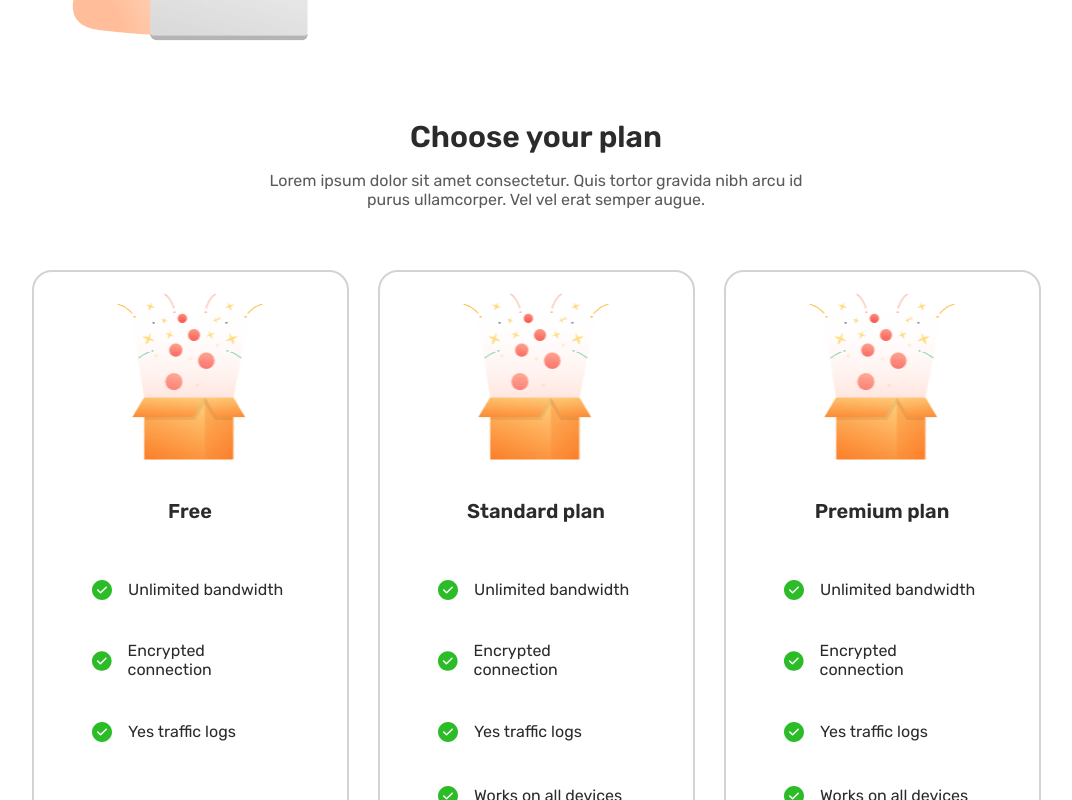
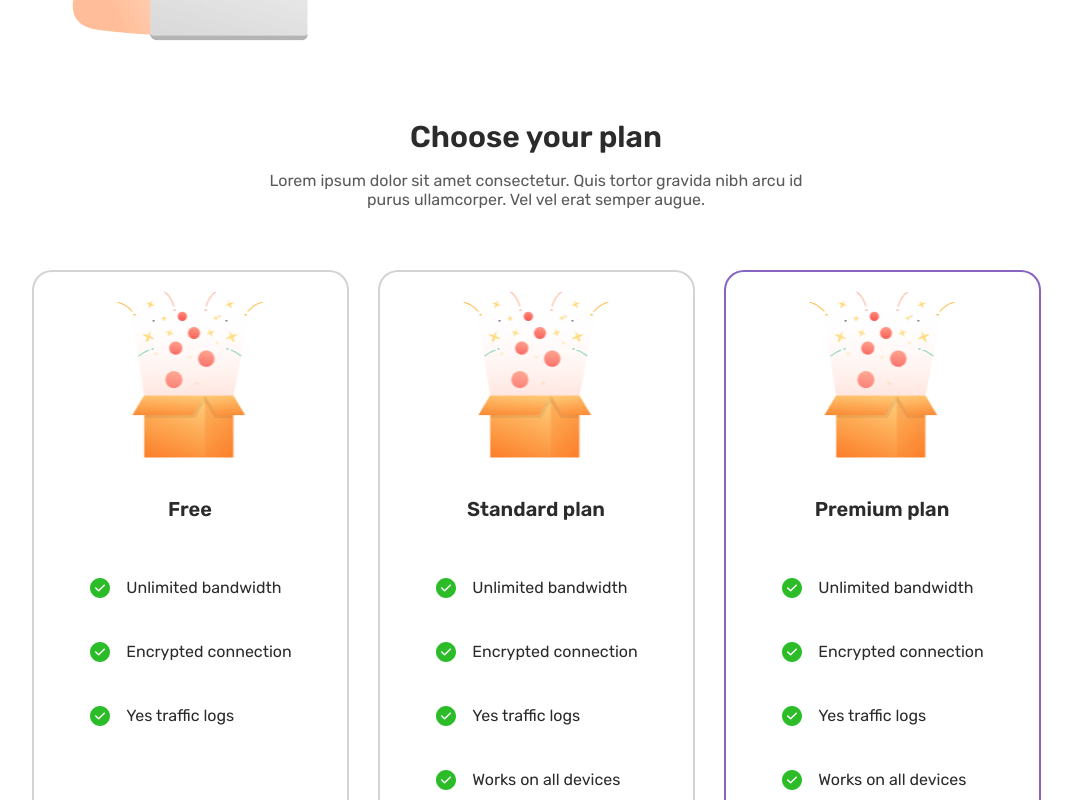
Before and after one commit to BryanVe/cuida-challenge, a React (Vite) app: page / in a window 1280 px wide. Shown: the part 1180-1980 px from the top of the page, without its empty margins (104-1176 px from the left). Built offline with nearby package versions, Linux system fonts and the light colour scheme.

Commit message:
chore: :lipstick: update Pricing section styles

```diff
--- a/src/views/LandingView/components/Main/components/PricingSection/index.tsx
+++ b/src/views/LandingView/components/Main/components/PricingSection/index.tsx
@@ -49,14 +49,15 @@ const PricingSection = () => {
 						arcu id purus ullamcorper. Vel vel erat semper augue.
 					</p>
 				</div>
-				<div className='pricing-section__content__plans'>
+				<div className='plans'>
+					<div className='plans__content'>
 						{plans.map(({ details, price, title }) => {
 							const isFree = price === 0
 
 							return (
 								<div
 									key={title}
-								className='plan-card'
+									className={'plan-card'}
 								>
 									<div className='plan-card__image'>
 										<img
@@ -90,6 +91,7 @@ const PricingSection = () => {
 						})}
 					</div>
 				</div>
+			</div>
 		</section>
 	)
 }
--- a/src/views/LandingView/components/Main/components/PricingSection/style.scss
+++ b/src/views/LandingView/components/Main/components/PricingSection/style.scss
@@ -1,18 +1,12 @@
 .pricing-section {
-	display: grid;
-	place-items: center;
+	padding-bottom: rem(104px);
+	padding-inline: rem(19px);
 
 	&__content {
-		width: 100%;
-		max-width: rem(1009px);
-		overflow-y: hidden;
+		margin: 0 auto;
 
 		&__header {
 			max-width: rem(559px);
-			display: flex;
-			flex-direction: column;
-			align-items: center;
-			gap: rem(16px);
 			margin: 0 auto;
 			margin-bottom: rem(21px);
 
@@ -21,10 +15,12 @@
 				font-size: rem(30px);
 				line-height: rem(35.55px);
 				text-align: center;
+				margin-bottom: rem(16px);
 
 				@include respond-to('mobile') {
 					font-size: rem(18.01px);
 					line-height: rem(21.34px);
+					margin-bottom: rem(9.6px);
 				}
 			}
 
@@ -43,22 +39,27 @@
 			}
 
 			@include respond-to('mobile') {
-				gap: rem(9.6px);
 				max-width: rem(258px);
-				margin-bottom: 0;
+				margin-bottom: rem(18px);
 			}
 		}
 
-		&__plans {
+		.plans {
+			max-width: rem(1009px);
+			margin: 0 auto;
+
+			&__content {
+				overflow-y: auto;
 				display: grid;
 				grid-template-columns: repeat(3, 1fr);
 				gap: rem(29px);
-			overflow-y: auto;
+				margin-inline: rem(-19px);
+				padding-inline: rem(19px);
+				padding-bottom: rem(19px);
 
 				.plan-card {
-				justify-self: center;
 					min-width: rem(317px);
-				border: rem(2px) solid var(--gray-300);
+					box-shadow: 0 0 0 rem(2px) inset var(--gray-300);
 					padding: rem(21px) rem(56.5px);
 					border-radius: rem(20px);
 					box-sizing: border-box;
@@ -129,6 +130,7 @@
 								@include respond-to('mobile') {
 									font-size: rem(8.75px);
 									line-height: rem(10.37px);
+									gap: rem(7.65px);
 								}
 							}
 
@@ -139,12 +141,11 @@
 
 						@include respond-to('mobile') {
 							margin-top: rem(30.07px);
-						width: rem(118px);
 						}
 					}
 
 					&__price {
-					margin-block: rem(31px) rem(22px);
+						margin-top: rem(31px);
 						font-size: rem(28px);
 						line-height: rem(33.18px);
 						font-weight: 600;
@@ -167,7 +168,7 @@
 						}
 
 						@include respond-to('mobile') {
-						margin-block: rem(16.95px) rem(10.93px);
+							margin-top: rem(16.95px);
 							font-size: rem(15.31px);
 							line-height: rem(18.14px);
 						}
@@ -175,6 +176,7 @@
 
 					&__select-button {
 						font-weight: 500;
+						margin-top: rem(22px);
 
 						@include respond-to('mobile') {
 							width: rem(94.58px);
@@ -182,22 +184,38 @@
 							font-size: rem(10.93px);
 							line-height: rem(12.96px);
 							padding: rem(5.8px) rem(30.29px);
+							margin-top: rem(12.03px);
 						}
+					}
+
+					&:last-child {
+						box-shadow: 0 0 0 rem(2px) inset var(--purple-700);
 					}
 
 					@include respond-to('mobile') {
 						padding: rem(11.56px) rem(30.76px);
 						min-width: rem(173.3px);
-					max-width: rem(173.3px);
-					border-width: rem(1.09px);
+						box-shadow: 0 0 0 rem(1.09px) inset var(--gray-300);
+						border-radius: rem(10.93px);
+
+						&:last-child {
+							box-shadow: 0 0 0 rem(1.09px) inset var(--purple-700);
+						}
 					}
 				}
 
 				@include respond-to('mobile') {
-				margin: 0 auto;
-				padding-inline: 32px;
-				padding: rem(18px) rem(32px);
+					gap: rem(15.85px);
+				}
+			}
+
+			@include respond-to('mobile') {
+				max-width: rem(551.62px);
 			}
 		}
 	}
+
+	@include respond-to('mobile') {
+		padding-bottom: rem(50.4px);
 	}
+}
```
Lines whose indentation alone changed are shown as unchanged.
